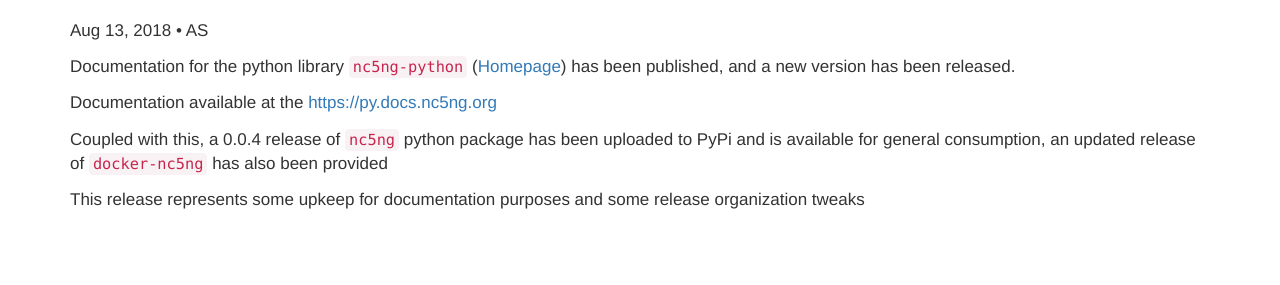
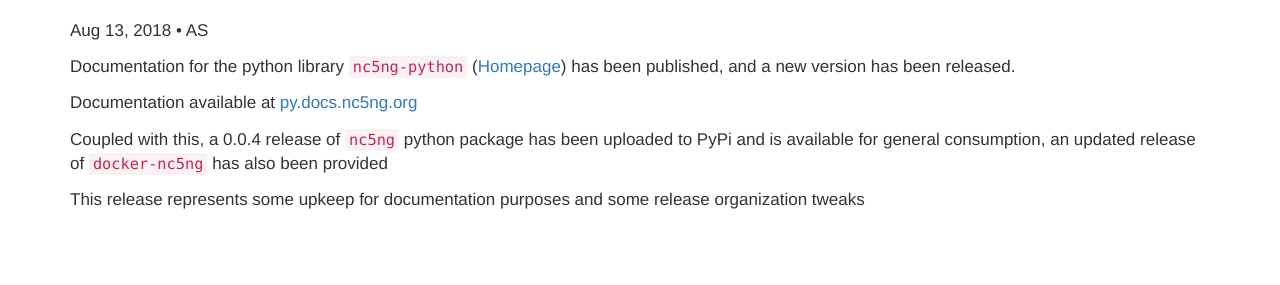
Before and after one commit to nc5ng/nc5ng.github.io, a Jekyll site: the page built from _posts/2018-08-12-nc5ng-python-documentation.md, in a window 1280 px wide. Shown: the part 166-451 px from the top of the page. Built offline with Jekyll 4.4.1, drawn with Linux system fonts in a browser that asks for light colours; nearby versions of some CDN libraries.

Commit message:
Link Error in Last Post

```diff
--- a/_posts/2018-08-12-nc5ng-python-documentation.md
+++ b/_posts/2018-08-12-nc5ng-python-documentation.md
@@ -8,7 +8,7 @@
 
 Documentation for the python library `nc5ng-python` ([Homepage](/projects/nc5ng-python)) has been published, and a new version has been released.
 
-Documentation available at the [https://py.docs.nc5ng.org](https://py.docs.nc5ng.org/latest)
+Documentation available at [py.docs.nc5ng.org](https://py.docs.nc5ng.org/en/latest)
 
 Coupled with this, a 0.0.4 release of `nc5ng` python package has been uploaded to PyPi and is available for general consumption, an updated release of `docker-nc5ng` has also been provided
 
```
